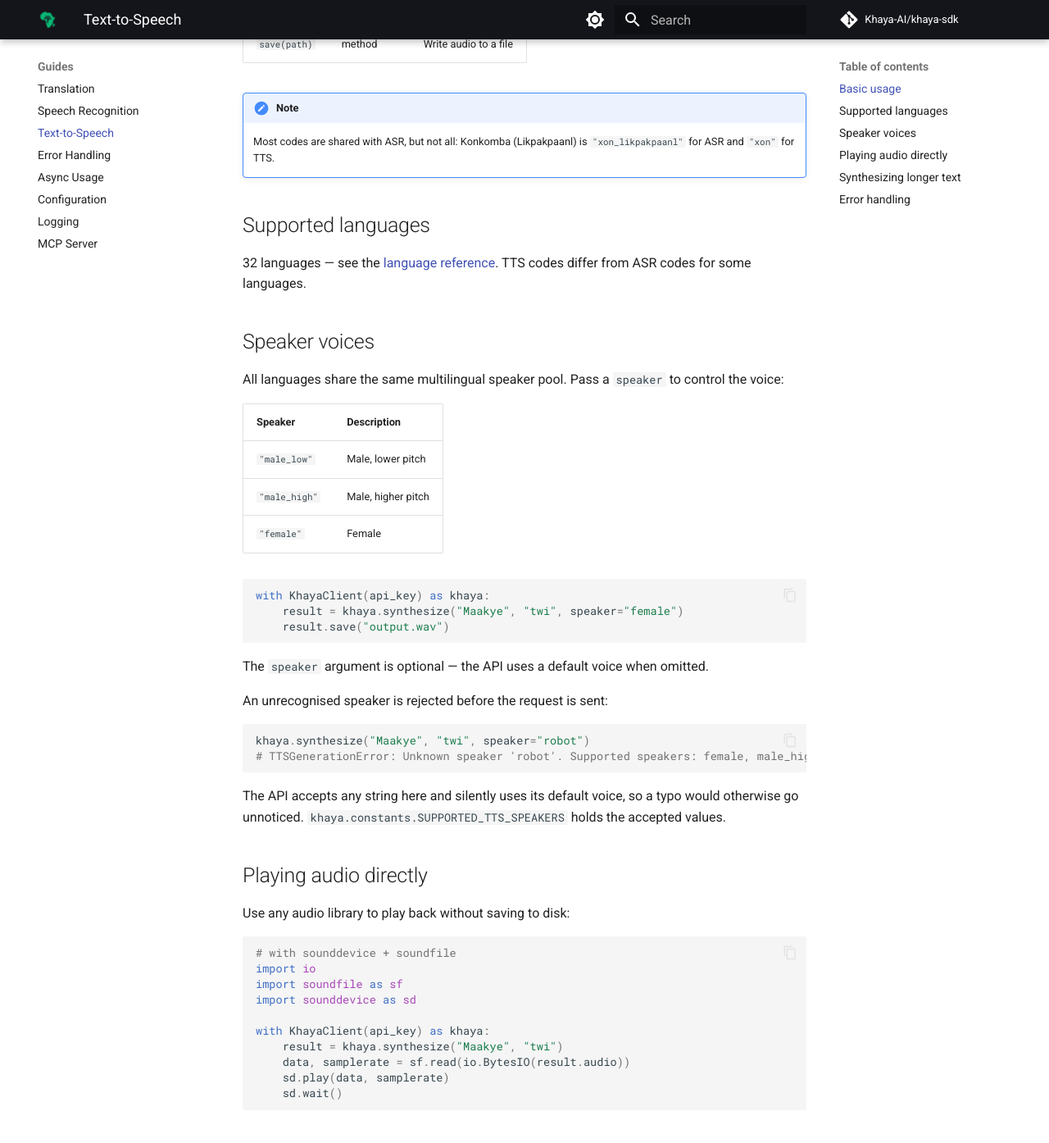
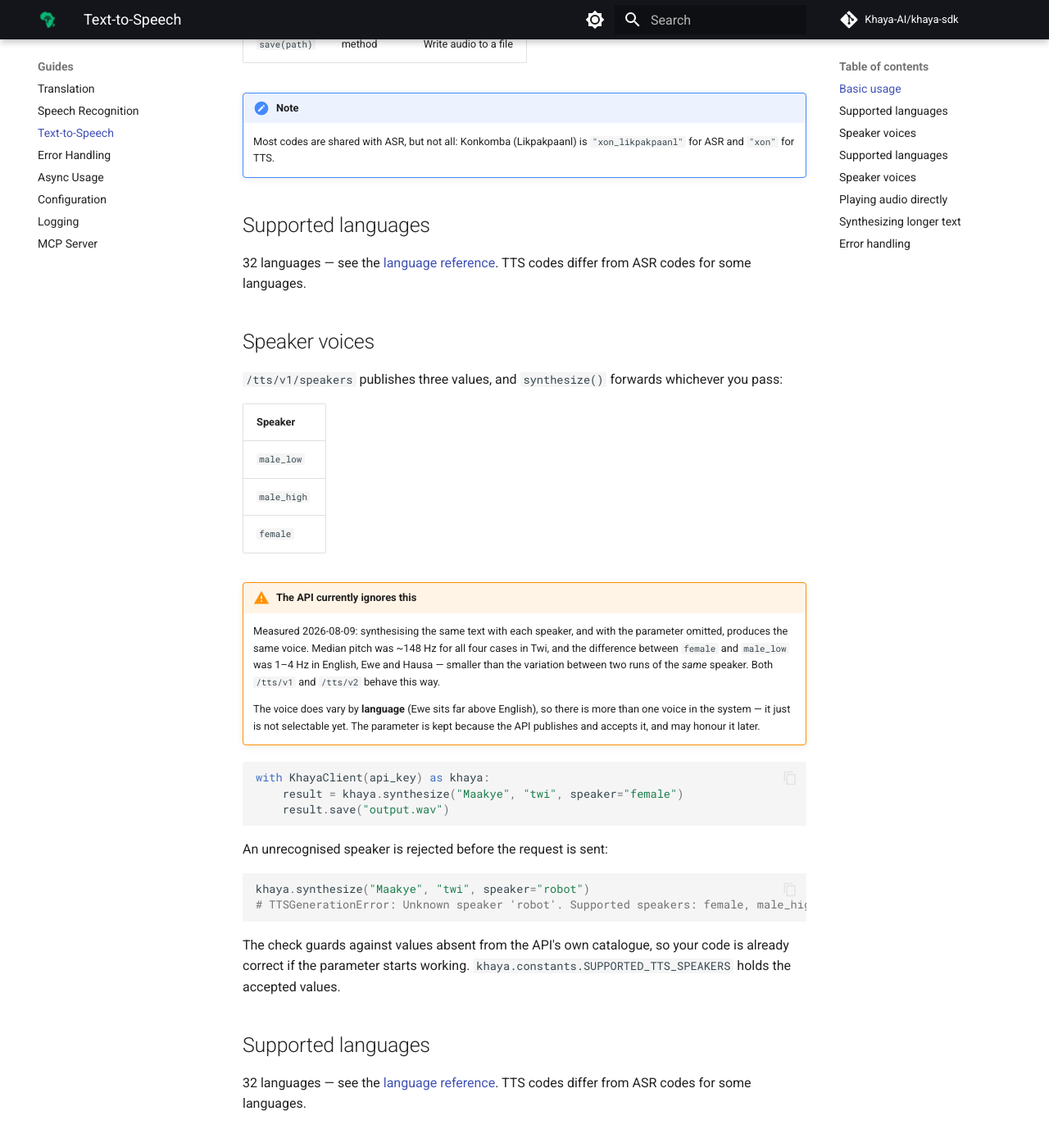
Before and after one commit to Khaya-AI/khaya-sdk, an MkDocs documentation site: the page built from docs/guides/tts.md, in a window 1280 px wide and 1400 px high, scrolled down 733 px. Shown: the top 1394 px of the window at 82% size. Built offline with MkDocs 1.6.1 and Material for MkDocs 9.7.7, drawn with Linux system fonts in a browser that asks for light colours; comment, search, counter and statistics services are not loaded.

Commit message:
docs: stop claiming the TTS speaker parameter changes the voice
It does not. Same text with male_low, male_high, female and the parameter
omitted all produce ~148 Hz median pitch in Twi; female vs male_low differs
by 1-4 Hz in English, Ewe and Hausa, below the run-to-run variation of a
single speaker. Both /tts/v1 and /tts/v2.

0.2.0 shipped a table describing the three as different pitches. Nobody had
checked. The voice does vary by language, so the parameter stays — the API
publishes and accepts it — but the docs no longer promise an effect.

````diff
--- a/docs/guides/tts.md
+++ b/docs/guides/tts.md
@@ -31,6 +31,52 @@ with KhayaClient(api_key) as khaya:
 !!! note
     Most codes are shared with ASR, but not all: Konkomba (Likpakpaanl) is
     `"xon_likpakpaanl"` for ASR and `"xon"` for TTS.
+
+## Supported languages
+
+32 languages — see the [language reference](../languages.md#tts-languages).
+TTS codes differ from ASR codes for some languages.
+
+## Speaker voices
+
+`/tts/v1/speakers` publishes three values, and `synthesize()` forwards
+whichever you pass:
+
+| Speaker |
+|---------|
+| `male_low` |
+| `male_high` |
+| `female` |
+
+!!! warning "The API currently ignores this"
+    Measured 2026-08-09: synthesising the same text with each speaker, and
+    with the parameter omitted, produces the same voice. Median pitch was
+    ~148 Hz for all four cases in Twi, and the difference between `female`
+    and `male_low` was 1–4 Hz in English, Ewe and Hausa — smaller than the
+    variation between two runs of the *same* speaker. Both `/tts/v1` and
+    `/tts/v2` behave this way.
+
+    The voice does vary by **language** (Ewe sits far above English), so
+    there is more than one voice in the system — it just is not selectable
+    yet. The parameter is kept because the API publishes and accepts it, and
+    may honour it later.
+
+```python
+with KhayaClient(api_key) as khaya:
+    result = khaya.synthesize("Maakye", "twi", speaker="female")
+    result.save("output.wav")
+```
+
+An unrecognised speaker is rejected before the request is sent:
+
+```python
+khaya.synthesize("Maakye", "twi", speaker="robot")
+# TTSGenerationError: Unknown speaker 'robot'. Supported speakers: female, male_high, male_low
+```
+
+The check guards against values absent from the API's own catalogue, so your
+code is already correct if the parameter starts working.
+`khaya.constants.SUPPORTED_TTS_SPEAKERS` holds the accepted values.
 
 ## Supported languages
 
````
Also changed, not shown: CHANGELOG.md (+13 -0 lines), 1 other file.
